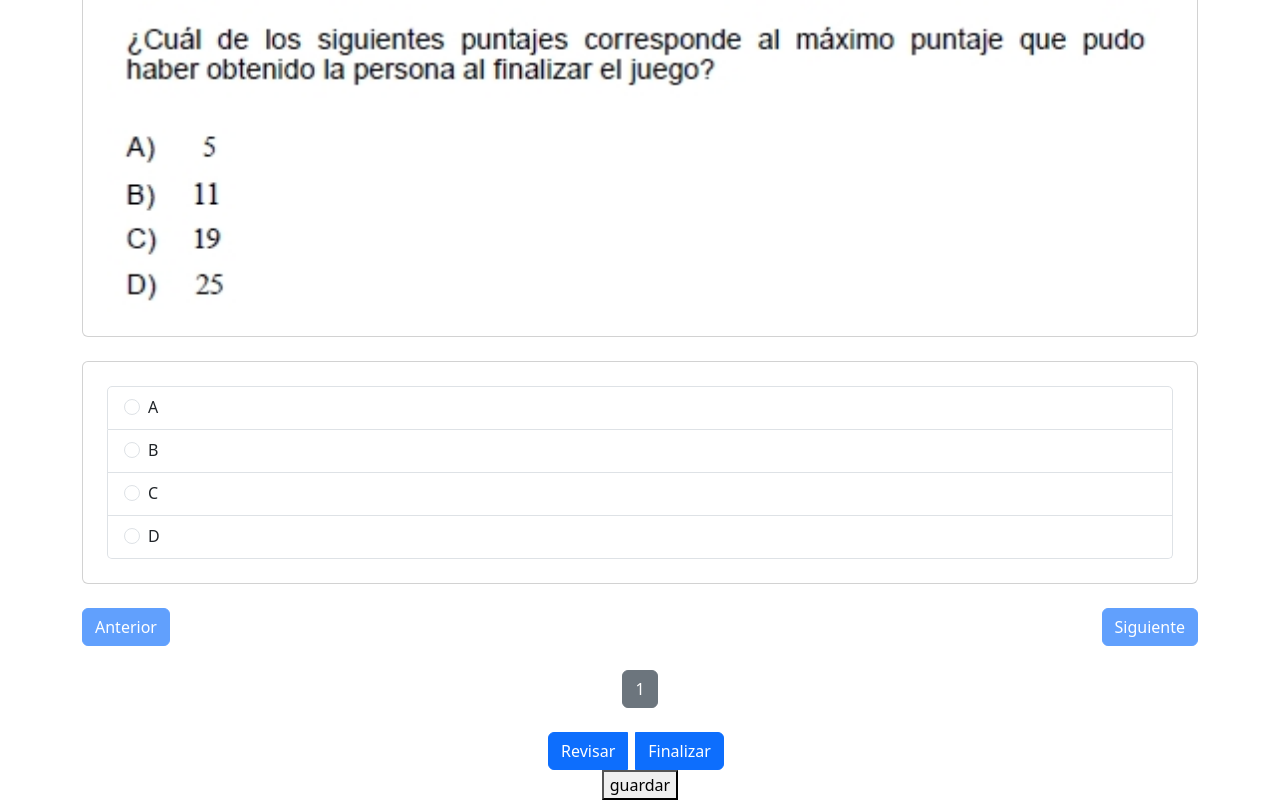
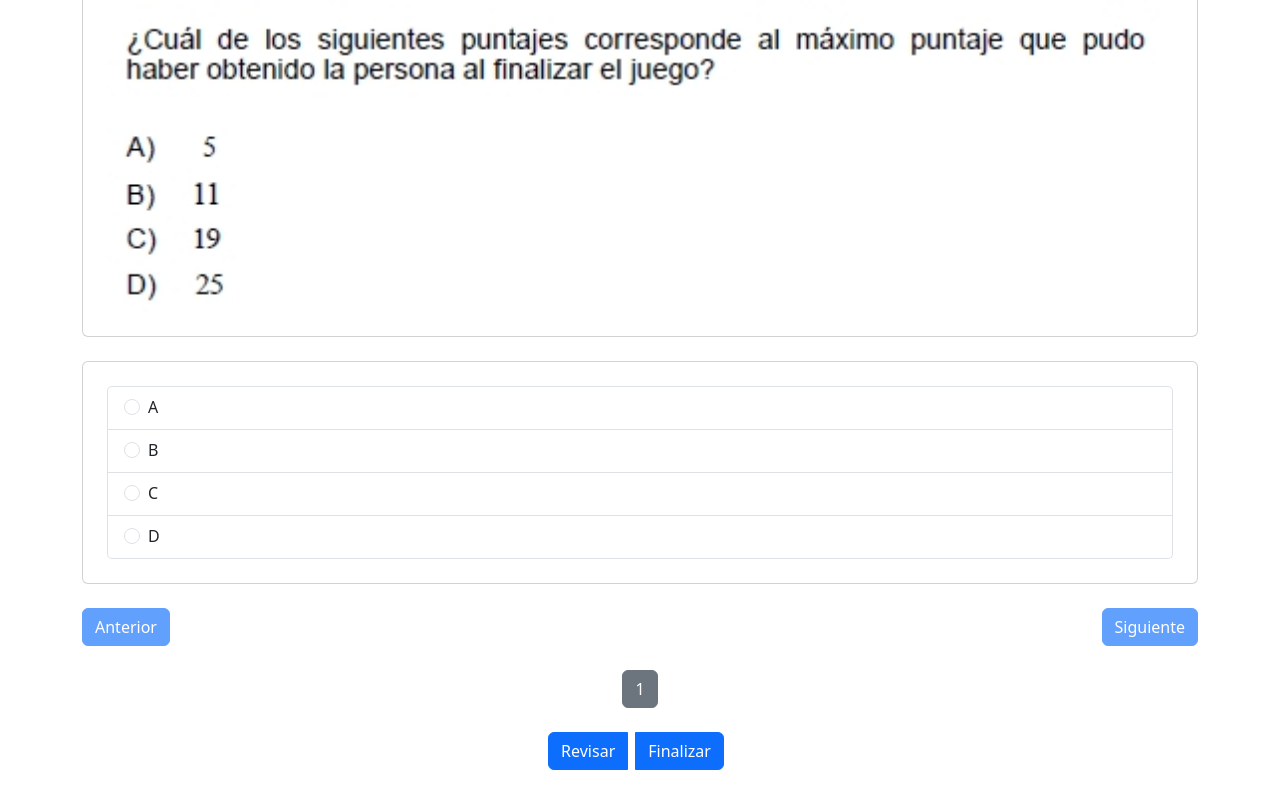
Before and after one commit to AlexisTripailaoHerrera/PAES-FRONT, an Angular app: page /matematica in a window 1280 px wide. Shown: the part 781-1581 px from the top of the page. After the commit the page ends 1551 px from the top, so only its background shows below. Built offline with nearby package versions, Linux system fonts and the light colour scheme.

Commit message:
no button save

```diff
--- a/src/app/paes-matematica/paes-matematica.component.html
+++ b/src/app/paes-matematica/paes-matematica.component.html
@@ -53,10 +53,4 @@
     </div>
   </div>
 
-  <div class="text-center">
-    <div>
-      <button (click)="guardar()">guardar</button>
-    </div>
-  </div>
-
 </div>
```
